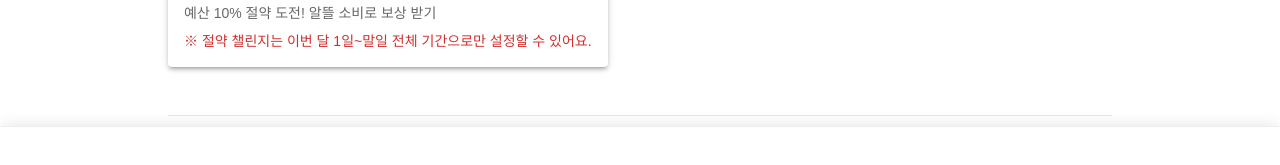
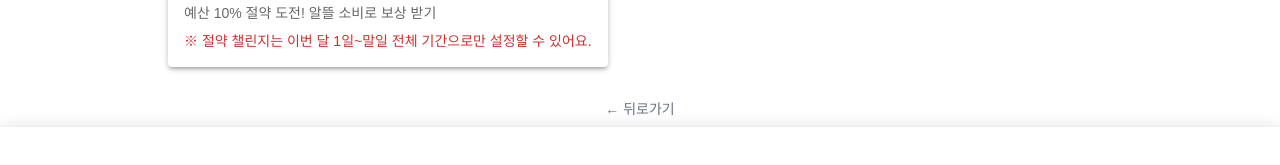
Before and after one commit to kimhyeonsu23/project-front, a React (Vite) app: page /mypage/challenges in a window 1280 px wide. Shown: the part 617-782 px from the top of the page. Built offline with nearby package versions, Linux system fonts and the light colour scheme; no server answers; sample sign-in values are in the browser's storage; some icons are missing; a web font is replaced by a local one.

Commit message:
ui 수정

```diff
--- a/package.json
+++ b/package.json
@@ -46,6 +46,6 @@
     "postcss": "^8.5.3",
     "tailwindcss": "^3.4.1",
     "vite": "^4.4.9",
-    "vite-plugin-pwa": "^0.16.4"
+    "vite-plugin-pwa": "^0.16.7"
   }
 }
--- a/src/components/ChallengePage.jsx
+++ b/src/components/ChallengePage.jsx
@@ -169,26 +169,14 @@ export default function ChallengePage() {
           </Paper>
         </Grid>
       </Grid>
-      <Box sx={{ mt: 6, pt: 4, borderTop: '1px solid #e5e7eb' }}>
-        <Button
-          variant="outlined"
-          fullWidth
+      <Box className="pt-8">
+        <button
           onClick={() => navigate(-1)}
-          sx={{
-            textTransform: 'none',
-            fontWeight: 'bold',
-            borderColor: '#cbd5e1',
-            color: '#334155',
-            '&:hover': {
-              borderColor: '#94a3b8',
-              backgroundColor: '#f1f5f9',
-            }
-          }}
+          className="block w-full text-sm text-gray-500 text-center hover:underline"
         >
-          ← 마이페이지로 돌아가기
-        </Button>
+          ← 뒤로가기
+        </button>
       </Box>
-
     </Box>
   );
 }
--- a/src/components/EditProfile.jsx
+++ b/src/components/EditProfile.jsx
@@ -124,7 +124,7 @@ export default function EditProfile() {
           onClick={() => navigate(-1)}
           className="block w-full mt-2 text-sm text-gray-500 text-center hover:underline"
         >
-          ← 마이페이지로 돌아가기
+          ← 뒤로가기
         </button>
       </div>
     </main>
--- a/src/components/MyHistory.jsx
+++ b/src/components/MyHistory.jsx
@@ -166,7 +166,7 @@ export default function MyHistory() {
           onClick={() => navigate(-1)}
           className="block w-full text-sm text-gray-500 text-center hover:underline"
         >
-          ← 마이페이지로 돌아가기
+          ← 뒤로가기
         </button>
       </div>
 
--- a/src/components/MyInfo.jsx
+++ b/src/components/MyInfo.jsx
@@ -241,7 +241,7 @@ export default function MyInfo() {
           onClick={() => navigate(-1)}
           className="block w-full text-sm text-gray-500 text-center hover:underline"
         >
-          ← 마이페이지로 돌아가기
+          ← 뒤로가기
         </button>
       </div>
 
--- a/src/components/ReceiptUpload.jsx
+++ b/src/components/ReceiptUpload.jsx
@@ -8,6 +8,7 @@ export default function ReceiptUpload() {
   const [isEditing, setIsEditing] = useState(false)
   const [loadingOCR, setLoadingOCR] = useState(false)
   const [currentUserId, setCurrentUserId] = useState(null)
+  const [successMessage, setSuccessMessage] = useState('');
 
   useEffect(() => {
     const savedId = localStorage.getItem('userId')
@@ -52,7 +53,9 @@ export default function ReceiptUpload() {
         items: ocrResult.items ?? []
       }, { withCredentials: true })
 
-      alert('영수증 등록 완료!')
+      setSuccessMessage('✅ 영수증이 성공적으로 저장되었습니다!');
+      setTimeout(() => setSuccessMessage(''), 3000); // 3초 후 사라짐
+
       setImage(null)
       setOcrResult(null)
       setKeywordId('')
@@ -68,6 +71,13 @@ export default function ReceiptUpload() {
     setOcrResult(updated)
   }
   return (
+    <>
+    { successMessage && (
+      <div className="fixed top-4 left-1/2 transform -translate-x-1/2 bg-green-600 text-white text-sm px-4 py-2 rounded shadow z-50">
+        {successMessage}
+      </div>
+    )}
+
 <div className="min-h-screen bg-gray-50 py-10 px-4 flex items-start justify-center">
   <div className="w-full max-w-2xl space-y-6 p-6 bg-white rounded-xl shadow-md border border-gray-200">
     <h1 className="text-2xl font-bold text-gray-800 text-center">영수증 등록</h1>
@@ -228,5 +238,6 @@ export default function ReceiptUpload() {
     )}
   </div>
 </div>
+  </>
   )
 }
--- a/src/components/Report.jsx
+++ b/src/components/Report.jsx
@@ -15,6 +15,7 @@ export default function Report() {
   const [selectedMonth, setSelectedMonth] = useState(new Date().getMonth() + 1);
   const [challenges, setChallenges] = useState([]);
 
+  const navigate = useNavigate();
   const token = localStorage.getItem('accessToken');
   const headers = { Authorization: `Bearer ${token}` };
   const COLORS = ['#A5D8FF', '#B2F2BB', '#FFD6A5', '#FFC9DE', '#D0BFFF', '#FFF3BF', '#C3FAE8'];
@@ -189,11 +190,12 @@ export default function Report() {
       <div className="pt-6 border-t border-gray-300">
         <button
           onClick={() => navigate(-1)}
-          className="w-full mt-4 py-2 px-4 border border-gray-400 rounded text-gray-700 hover:bg-gray-100 font-semibold"
+          className="block w-full text-sm text-gray-500 text-center hover:underline"
         >
-          ← 마이페이지로 돌아가기
+          ← 뒤로가기
         </button>
       </div>
+
     </div>
   );
 }
--- a/src/components/SignupForm.jsx
+++ b/src/components/SignupForm.jsx
@@ -197,7 +197,7 @@ export default function SignupForm() {
 
       <button
         type="button"
-        onClick={() => navigate('/login')}
+        onClick={() => navigate(-1)}
         className="block w-full mt-4 text-sm text-gray-500 text-center hover:underline"
       >
         ← 로그인 화면으로 돌아가기
```
Also changed, not shown: 1 other file (tests, documents, lock files or other folders). Lines whose indentation alone changed are shown as unchanged.
